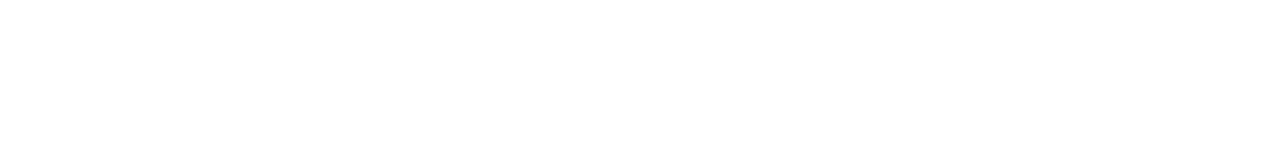
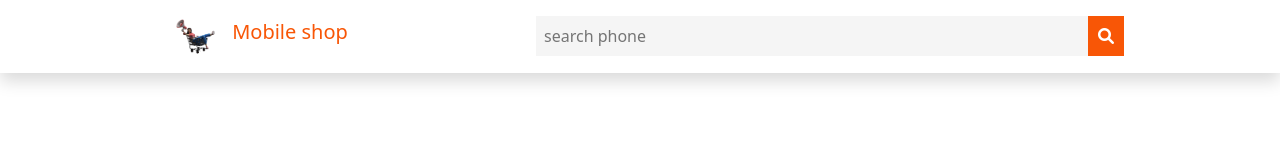
Before and after one commit to shariarHossain23/mobile-shop, a plain HTML site: page index.html in a window 1280 px wide. Drawn offline with nearby package versions, Linux system fonts and the light colour scheme.

Commit message:
style header

```diff
--- a/index.html
+++ b/index.html
@@ -22,8 +22,29 @@
     <title>Mobile shop</title>
   </head>
   <body>
-    <main></main>
-    <section></section>
+    <main>
+      <header class="shadow py-3">
+        <div class="container">
+          <div class="row d-flex align-items-center">
+            <div class="col-md-4">
+              <div
+                class="header-left d-flex align-items-center justify-content-center"
+              >
+                <img src="./images/logo.png" alt="" />
+                <h2>Mobile shop</h2>
+              </div>
+            </div>
+            <div class="col-md-8">
+              <div class="header-right d-flex justify-content-center">
+                <input type="text" placeholder="search phone" />
+                <span><i class="fa-solid fa-magnifying-glass"></i></span>
+              </div>
+            </div>
+          </div>
+        </div>
+      </header>
+      <section></section>
+    </main>
     <script src="./app.js"></script>
   </body>
 </html>
--- a/style.css
+++ b/style.css
@@ -0,0 +1,28 @@
+/* header style */
+/* header left */
+body {
+  background-color: #ffffff;
+}
+.header-left img {
+  width: 60px;
+  color: orange;
+}
+.header-left h2 {
+  color: #f85606;
+  font-size: 20px;
+}
+
+/* header right */
+.header-right input {
+  width: 75%;
+  outline: none;
+  border: 1px solid #f5f5f5;
+  background-color: #f5f5f5;
+  padding: 5px 7px;
+}
+.header-right span {
+  background-color: #f85606;
+  color: #fff;
+  padding: 0 10px;
+  line-height: 40px;
+}
```
Also changed, not shown: images/logo.png (added).
